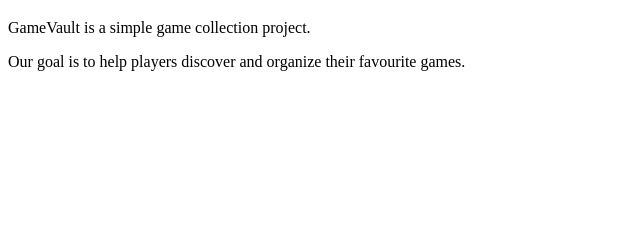
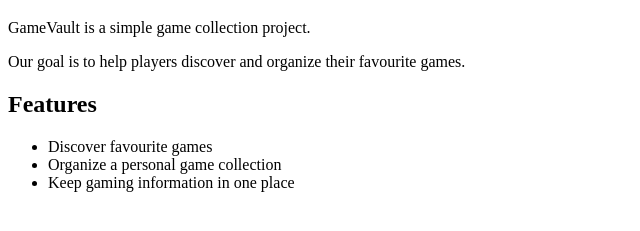
Before and after one commit to Varshini217/GameVault, a plain HTML site: page about.html in a window 1280 px wide. Shown: the part 61-292 px from the top of the page, without its empty margins (0-640 px from the left). Drawn offline with Linux system fonts and the light colour scheme.

Commit message:
Add feature description

```diff
--- a/about.html
+++ b/about.html
@@ -9,5 +9,11 @@
     <h1>About Us</h1>
     <p>GameVault is a simple game collection project.</p>
     <p>Our goal is to help players discover and organize their favourite games.</p>
+    <h2>Features</h2>
+    <ul>
+        <li>Discover favourite games</li>
+        <li>Organize a personal game collection</li>
+        <li>Keep gaming information in one place</li>
+    </ul>
 </body>
 </html>
```
